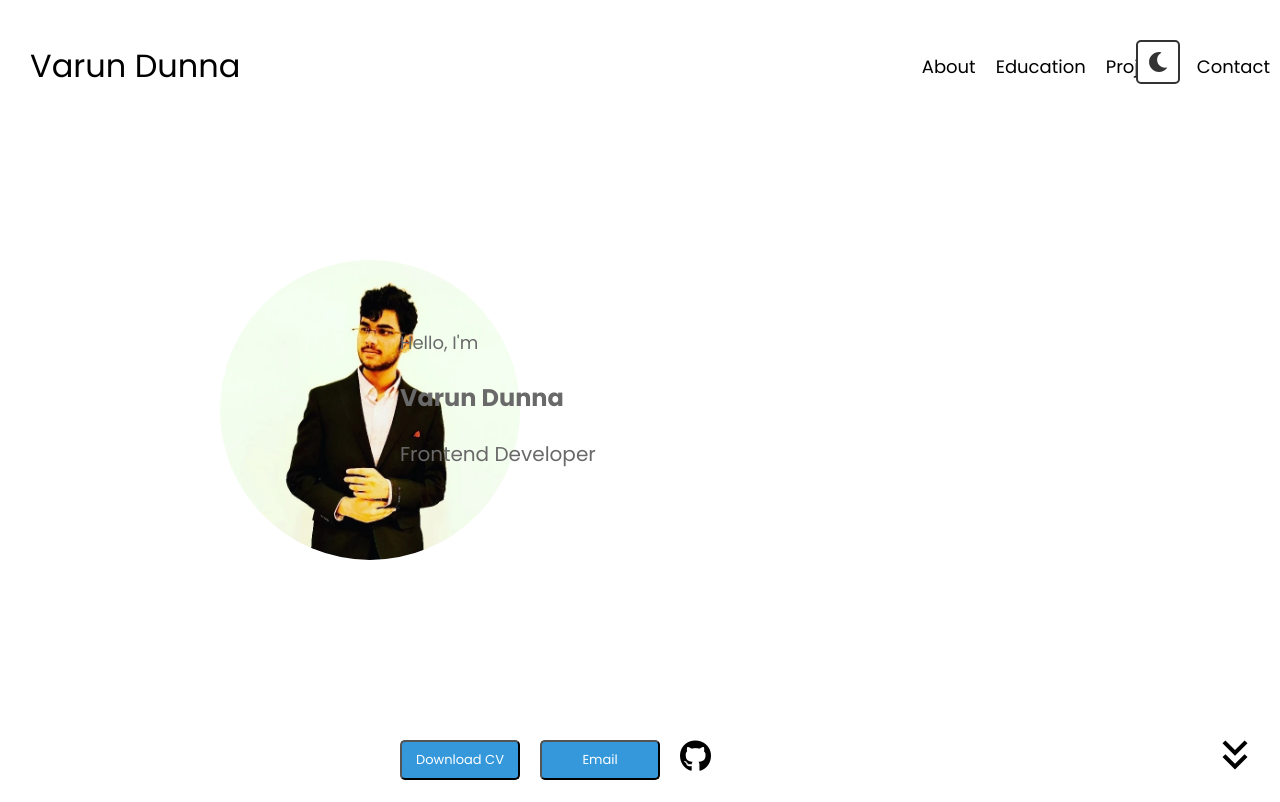
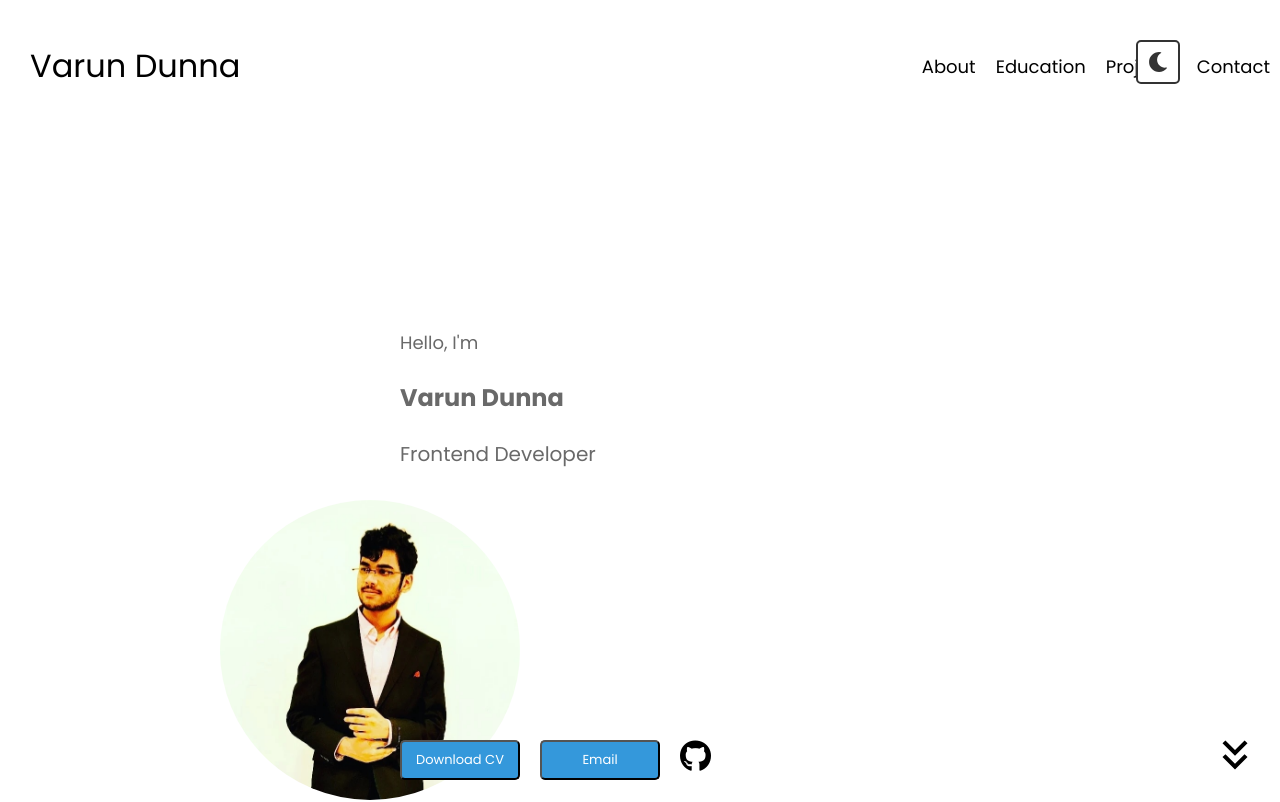
Before and after one commit to barbell-dev/Personal-Portfolio-Website, a React (Create React App) app: page / in a window 1280 px wide. Shown: the top 802 px of the page. Built offline with nearby package versions, Linux system fonts and the light colour scheme.

Commit message:
5/1/24 1

```diff
--- a/src/components/Home.css
+++ b/src/components/Home.css
@@ -9,7 +9,7 @@
   object-fit: cover;
   position: absolute;
   left: 50px;
-  top: 50%;
+  top: 80%;
   transform: translateY(-50%);
 }
 
```
